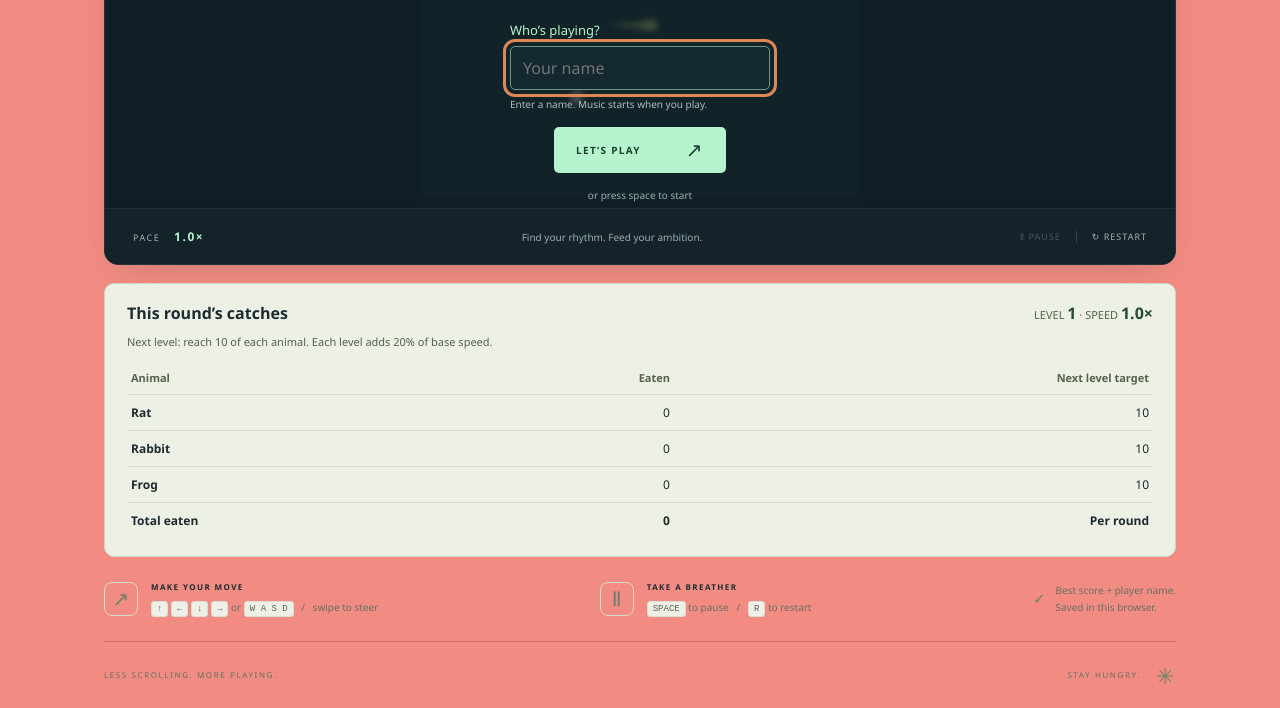
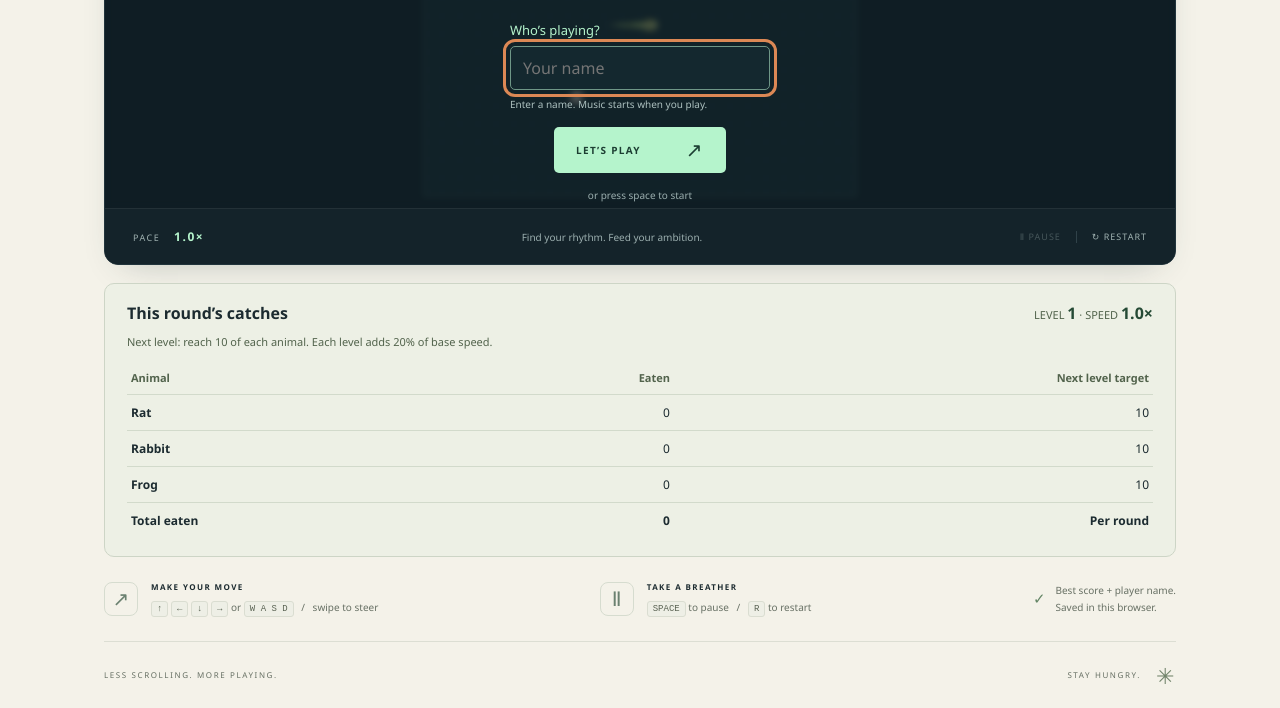
Before and after one commit to Payal251188/snake-game, a plain HTML site: page index.html in a window 1280 px wide. Shown: the part 694-1402 px from the top of the page. Drawn offline with Linux system fonts and the light colour scheme.

Commit message:
Restore original Snake Club color palette

```diff
--- a/index.html
+++ b/index.html
@@ -5,7 +5,7 @@
   <meta name="viewport" content="width=device-width, initial-scale=1.0">
   <meta name="theme-color" content="#101e25">
   <title>Snake Club — One more bite.</title>
-  <link rel="stylesheet" href="style.css?v=red6">
+  <link rel="stylesheet" href="style.css?v=classic7">
   <script src="snake-engine.js?v=levels3" defer></script>
   <script src="game.js?v=chomp6" defer></script>
 </head>
--- a/style.css
+++ b/style.css
@@ -1,10 +1,10 @@
 :root {
-  --paper: #f28b82;
+  --paper: #f4f2e9;
   --ink: #1c2b30;
   --mint: #b5f4cc;
   --orange: #f8b487;
   --court: #101e25;
-  --line: #d96d65;
+  --line: #dcded3;
   font-family: 'Segoe UI', system-ui, sans-serif;
   color: var(--ink);
   background: var(--paper);
```
